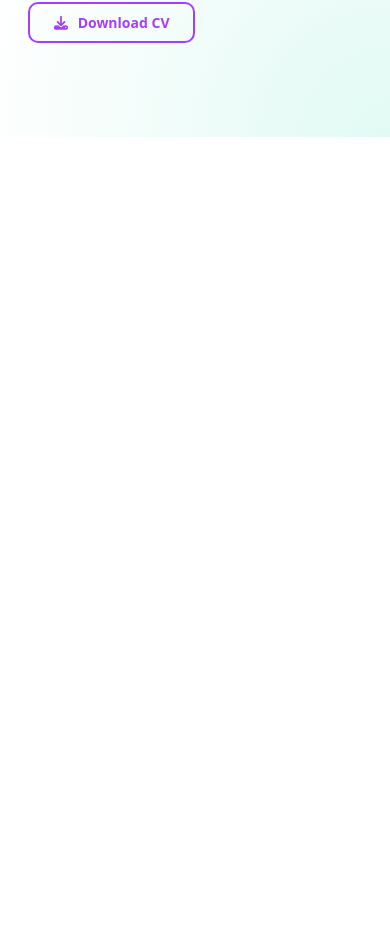
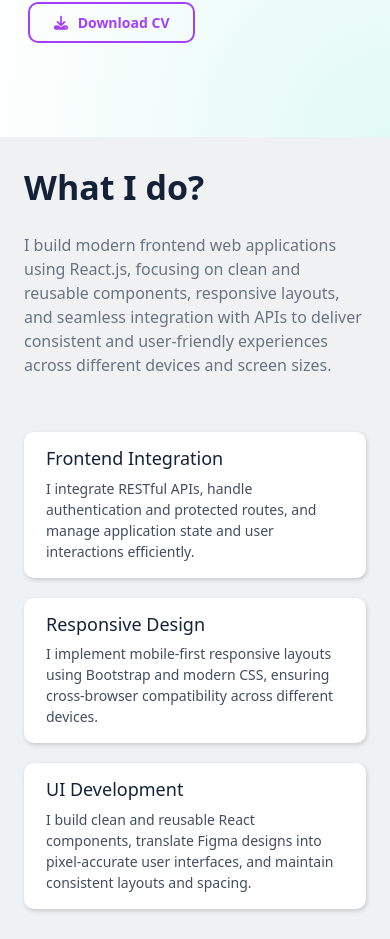
Before and after one commit to nancyemadd0099-collab/MyPortfolio, a React (Vite) app: page / in a window 390 px wide. Shown: the part 707-1646 px from the top of the page. Before the commit the page ends 844 px from the top, so only its background shows below. Built offline with nearby package versions, Linux system fonts and the light colour scheme.

Commit message:
add responsive to Aboutme page

```diff
--- a/src/App.jsx
+++ b/src/App.jsx
@@ -15,12 +15,12 @@ function App() {
     <>
       <Navbar />
       <Home />
-      {/* <Aboutme />
-      <Projects />
-      <LetsProject />
-      <Skills />
-      <Contact />
-      <Footer /> */}
+      <Aboutme />
+      {/* <Projects /> */}
+      {/* <LetsProject /> */}
+      {/* <Skills /> */}
+      {/* <Contact /> */}
+      {/* <Footer /> */}
     </>
   )
 }
--- a/src/components/Aboutme.css
+++ b/src/components/Aboutme.css
@@ -1,26 +1,27 @@
-#about-section{
+#about-section {
     height: 100vh;
     display: flex;
     align-items: center;
     background-color: var(--background-color-gray);
 }
 
-#about-section .container{
+#about-section .container {
     display: grid;
     grid-template-columns: 1fr 1fr;
 }
 
-.content-about{
+.content-about {
     margin: auto;
     padding-right: 150px;
 }
 
-.content-about h1{
+.content-about h1 {
     color: var(--color-header);
     font-size: 50px;
     font-weight: 700;
 }
-.content-about p{
+
+.content-about p {
     color: var(--color-dark-small-text);
     font-size: 18px;
     font-weight: 400;
@@ -31,32 +32,154 @@
     display: flex;
     justify-content: center;
     flex-direction: column;
-    gap: 20px;
+    gap: 32px;
 }
 
-.cards-about div{
+.cards-about div {
     padding: 32px;
     border-radius: var(--radius-btn);
     background-color: white;
     box-shadow: 1px 2px 4px #80808059;
-        transition: 0.35s ease;
+    transition: 0.35s ease;
 }
 
-.cards-about div:hover{
-    box-shadow: 1px 2px 11px #5b5a5ad5;
+.cards-about div:hover {
+    box-shadow: 0px 3px 11px #5b5a5ad5;
 }
 
-.cards-about h4{
+.cards-about h4 {
     color: var(--color-header);
 }
 
-.cards-about p{
+.cards-about p {
     color: var(--color-card-text);
     font-size: 16px;
 }
 
 /* ---------- Responsive ---------- */
 
-@media (max-width: 768px) {
+@media (max-width: 575px) {
+    #about-section {
+        height: 95vh;
+    }
 
+    #about-section .container {
+        display: flex;
+        flex-direction: column;
+        gap: 55px;
+        padding: 0 24px;
+    }
+
+    .content-about {
+        margin: auto;
+        padding-right: 0px;
+    }
+
+    .content-about h1 {
+        font-size: 34px;
+    }
+
+    .content-about p {
+        font-size: 16px;
+        margin-top: 25px;
+    }
+
+    .cards-about {
+        gap: 20px;
+    }
+
+    .cards-about div {
+        padding: 16px 22px;
+    }
+
+    .cards-about h4 {
+        font-size: 18px;
+    }
+
+    .cards-about p {
+        font-size: 14px;
+    }
 }
+
+@media (min-width: 576px) and (max-width: 767px) {
+    #about-section {
+        height: 95vh;
+    }
+
+    #about-section .container {
+        display: flex;
+        flex-direction: column;
+        gap: 55px;
+    }
+
+    .content-about {
+        margin: auto;
+        padding-right: 0px;
+    }
+
+    .content-about h1 {
+        font-size: 34px;
+    }
+
+    .content-about p {
+        font-size: 16px;
+        margin-top: 25px;
+    }
+
+    .cards-about {
+        gap: 20px;
+    }
+
+    .cards-about div {
+        padding: 20px 22px;
+    }
+
+    .cards-about h4 {
+        font-size: 18px;
+    }
+
+    .cards-about p {
+        font-size: 14px;
+    }
+}
+
+@media (min-width: 768px) and (max-width: 991px) {
+    #about-section {
+        height: 95vh;
+    }
+
+    #about-section .container {
+        display: grid;
+        grid-template-columns: 1fr 1fr;
+    }
+
+    .content-about {
+        margin: auto;
+        padding-right: 80px
+    }
+
+    .content-about h1 {
+        font-size: 38px;
+    }
+
+    .content-about p {
+        font-size: 16px;
+        margin-top: 25px;
+    }
+
+    .cards-about {
+        gap: 36px;
+    }
+
+    .cards-about div {
+        padding: 20px 22px;
+    }
+
+    .cards-about h4 {
+        font-size: 18px;
+    }
+
+    .cards-about p {
+        font-size: 14px;
+    }
+}
```
